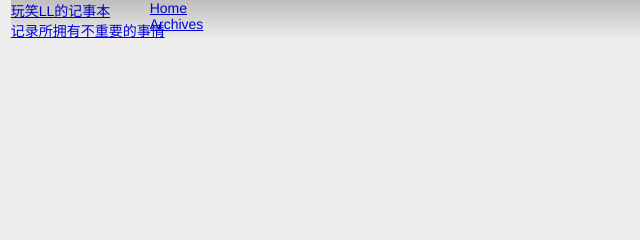
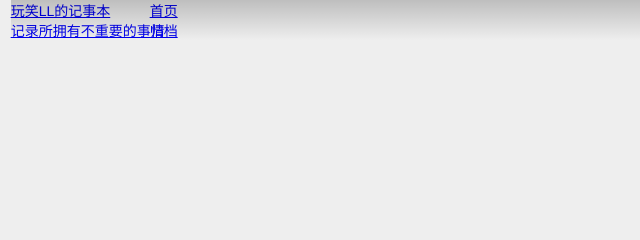
Before and after one commit to joke2003/joke2003.github.io, a plain HTML site: page index.html in a window 1280 px wide. Shown: the top 240 px of the page, 0-640 px from the left. Drawn offline with nearby package versions, Linux system fonts and the light colour scheme.

Commit message:
Site updated: 2014-02-01 19:23:21

```diff
--- a/index.html
+++ b/index.html
@@ -32,9 +32,9 @@
 <nav id="main-nav" class="alignright">
   <ul>
 
-      <li><a href="/">Home</a></li>
+      <li><a href="/">首页</a></li>
 
-      <li><a href="/archives">Archives</a></li>
+      <li><a href="/archives">归档</a></li>
 
   </ul>
   <div class="clearfix"></div>
```
